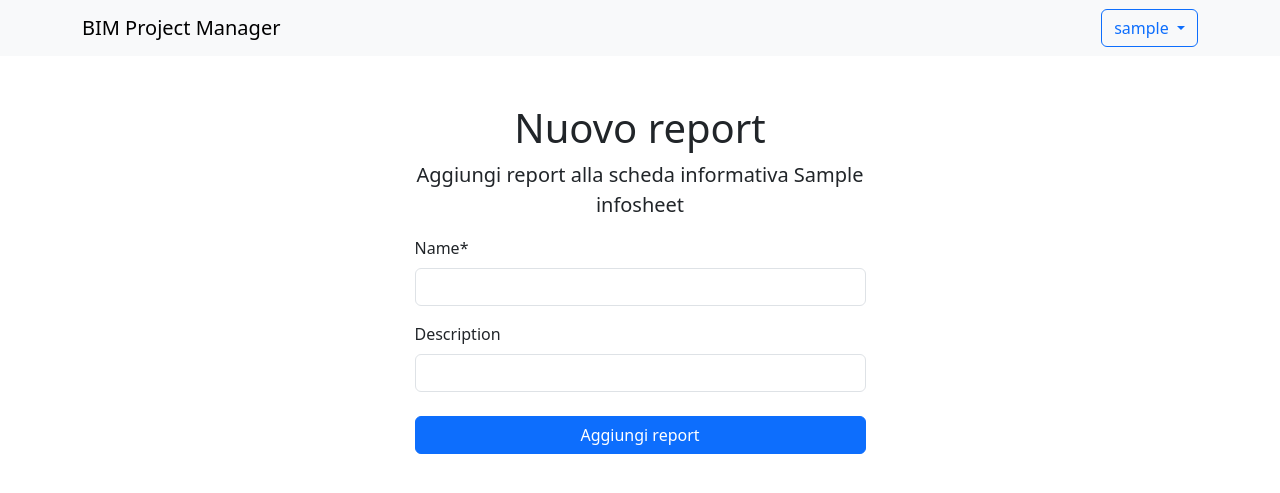
After one commit to zioscuro/LRA-BIM-Project-Manager, a Django app: page /projects/manage_info_sheet/1/add_info_sheet in a window 1280 px wide. The commit adds this page. Shown: the top 493 px of the page. Run offline with Django 5.2, Linux system fonts and the light colour scheme; a user stored in the database is signed in; tables that the repository leaves empty hold one stand-in row (values such as "Sample post"); some libraries are stand-ins or nearby versions.

Commit message:
Add report creation form page

```diff
--- a/BIM_project_manager/projects/forms.py
+++ b/BIM_project_manager/projects/forms.py
@@ -1,5 +1,5 @@
 from django import forms
-from .models import BimModel, InfoSheet
+from .models import BimModel, InfoSheet, Report
 
 class AddBimModelForm(forms.ModelForm):
   class Meta:
@@ -10,3 +10,8 @@ class AddInfoSheetForm(forms.ModelForm):
   class Meta:
     model = InfoSheet
     fields = ['name', 'description']
+
+class AddReportForm(forms.ModelForm):
+  class Meta:
+    model = Report
+    fields = ['name', 'description']
--- a/BIM_project_manager/projects/models.py
+++ b/BIM_project_manager/projects/models.py
@@ -56,6 +56,9 @@ class InfoSheet(models.Model):
   def __str__(self):
     return self.name
 
+  def get_absolute_url(self):
+    return reverse('manage_info_sheet', kwargs={'pk': self.pk})
+
   class Meta:
     verbose_name = 'Scheda informativa'
     verbose_name_plural = 'Schede informative'
--- /dev/null
+++ b/BIM_project_manager/projects/templates/projects/add_report.html
@@ -0,0 +1,24 @@
+{% extends 'base.html' %}
+{% load crispy_forms_tags %}
+
+{% block head_title %}{{ block.super }} - Aggiungi report{% endblock head_title %}
+
+{% block content %}
+
+  <div class="row justify-content-center">
+    <div class="col-5">
+      <div class="text-center">
+        <h1>Nuovo report</h1>
+        <p class="fs-5">Aggiungi report alla scheda informativa {{ info_sheet.name}}</p>
+      </div>
+      <form method="POST" novalidate>
+        {% csrf_token %}
+        {{ form|crispy }}
+        <div class="d-grid mt-4">
+          <input type="submit" class="btn btn-primary" value="Aggiungi report">
+        </div>
+      </form>
+    </div>
+  </div>
+
+{% endblock content %}
--- a/BIM_project_manager/projects/templates/projects/manage_info_sheet.html
+++ b/BIM_project_manager/projects/templates/projects/manage_info_sheet.html
@@ -39,7 +39,7 @@
       </tbody>
     </table>
     <div class="d-flex gap-2 justify-content-end">
-      <a href="#" class="btn btn-outline-primary btn-lg">+ Aggiungi Report</a>
+      <a href="{% url 'add_report' pk=info_sheet.pk %}" class="btn btn-outline-primary btn-lg">+ Aggiungi Report</a>
     </div>
   </div>
 </div>
--- a/BIM_project_manager/projects/urls.py
+++ b/BIM_project_manager/projects/urls.py
@@ -8,4 +8,5 @@ urlpatterns = [
   path('manage_model/<int:pk>/', views.manage_bim_model_view, name='manage_bim_model'),
   path('manage_model/<int:pk>/add_info_sheet/<str:sheet_type>', views.add_info_sheet_view, name='add_info_sheet'),
   path('manage_info_sheet/<int:pk>/', views.manage_info_sheet_view, name='manage_info_sheet'),
+  path('manage_info_sheet/<int:pk>/add_info_sheet', views.add_report_view, name='add_report'),
 ]
--- a/BIM_project_manager/projects/views.py
+++ b/BIM_project_manager/projects/views.py
@@ -3,7 +3,7 @@ from django.contrib.auth.decorators import login_required
 from django.views.generic.edit import CreateView
 from django.http import HttpResponseRedirect
 
-from .forms import AddBimModelForm, AddInfoSheetForm
+from .forms import AddBimModelForm, AddInfoSheetForm, AddReportForm
 from .models import BimProject, BimModel, InfoSheet, Report
 from .mixins import StaffMixin
 
@@ -67,3 +67,18 @@ def manage_info_sheet_view(request, pk):
   reports = Report.objects.filter(info_sheet=info_sheet)
   context = {'info_sheet': info_sheet, 'reports': reports}
   return render(request, 'projects/manage_info_sheet.html', context)
+
+@login_required
+def add_report_view(request, pk):
+  info_sheet = get_object_or_404(InfoSheet, pk=pk)
+  if request.method == 'POST':
+    form = AddReportForm(request.POST)
+    if form.is_valid():
+      report = form.save(commit=False)
+      report.info_sheet = info_sheet
+      report.save()
+      return HttpResponseRedirect(info_sheet.get_absolute_url())
+  else:
+    form = AddInfoSheetForm()
+  context = {'form': form, 'info_sheet': info_sheet}
+  return render(request, 'projects/add_report.html', context)
```
